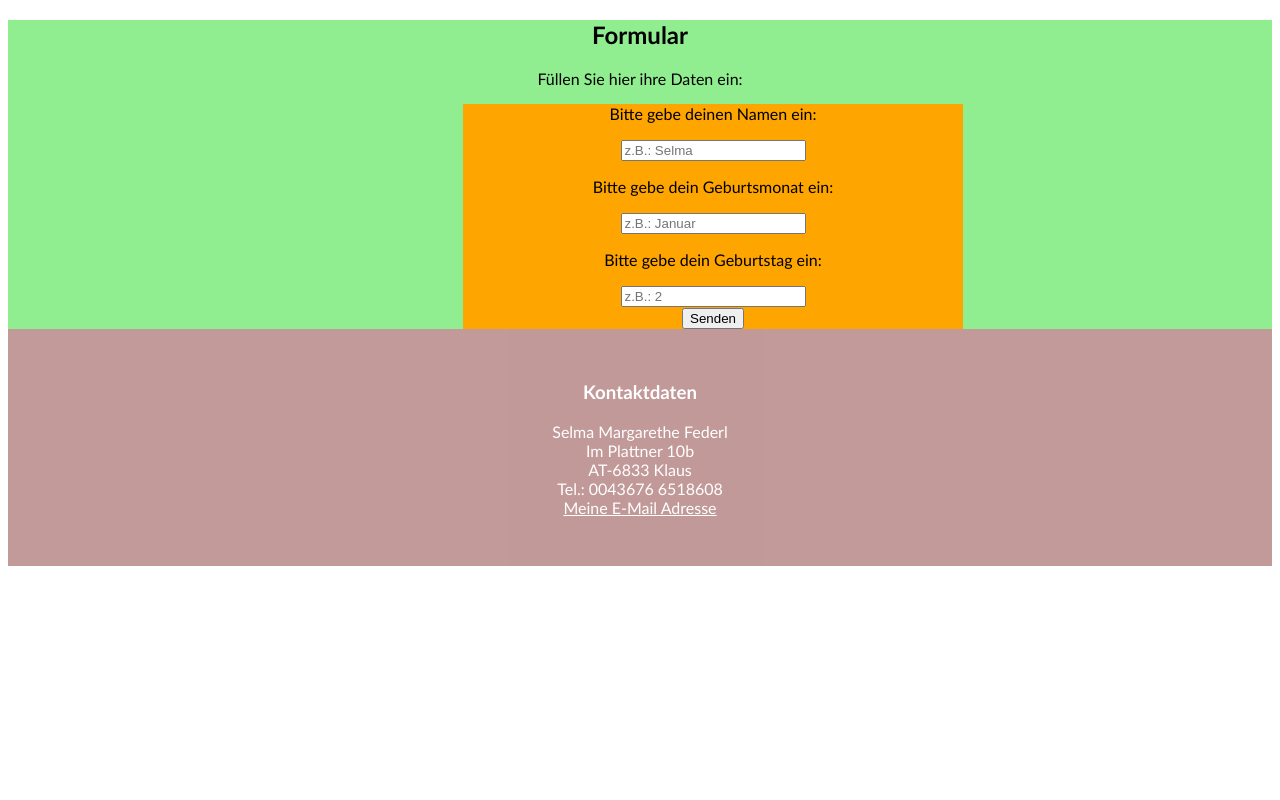
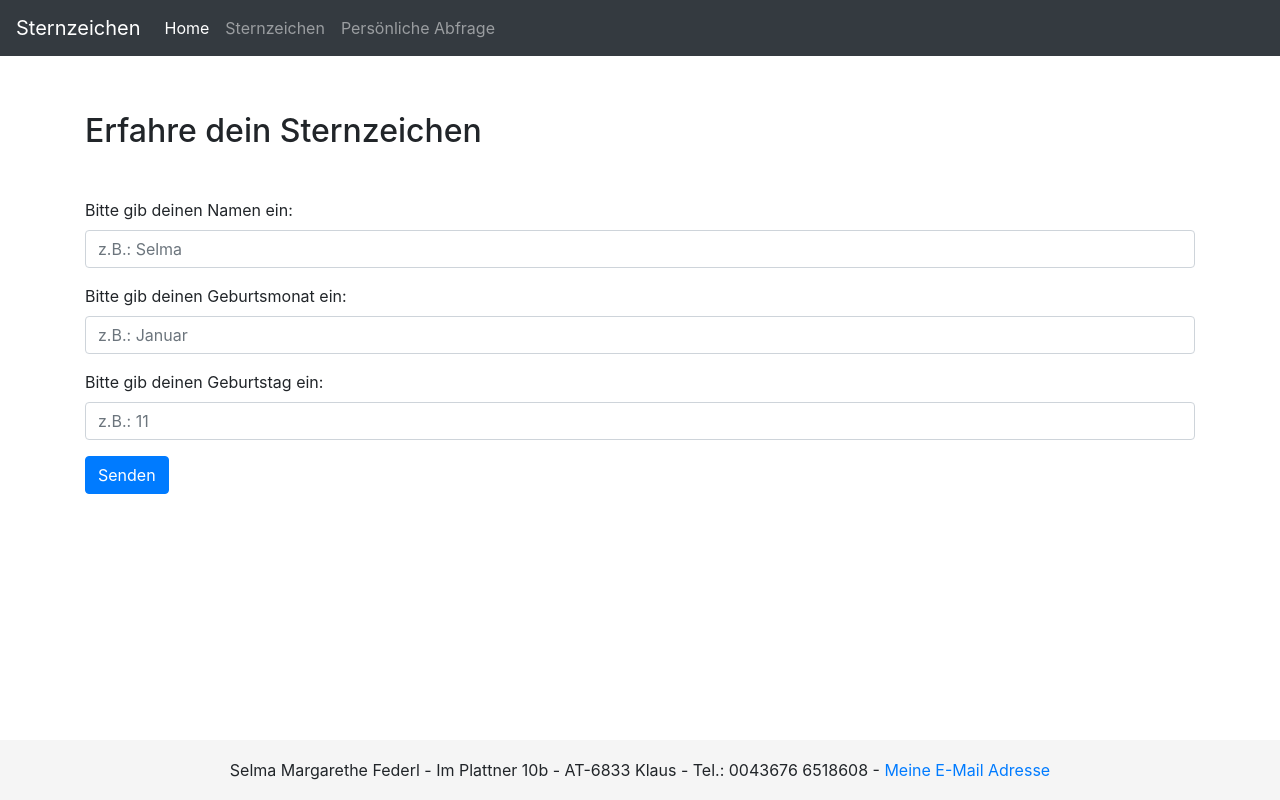
Before and after one commit to selmafederl/prog2, a Flask app: template demos/templates/formular.html in a window 1280 px wide. Run offline with Flask 2, Linux system fonts and the light colour scheme; the template is opened without the code that fills it, so the values that code supplies are empty; some libraries are stand-ins or nearby versions.

Commit message:
Stand 09.Mai, html Erweiterung und Verlinkungen und Berechnung des Sternzeichens

```diff
--- a/demos/static/main.css
+++ b/demos/static/main.css
@@ -1,59 +1,37 @@
-h1 {
-	font-size: 70pt
-}
-
-body {
-	font-family: calibri
-}
-
-.background {
-	width: 100%;
-	height: 100%;
-	padding-top:0pt;
+.pt-8 {
+  padding-top: 7rem;
 }
 
 
-.begruessung {
-	color: black;
-	text-align: center;
-	height: 250pt;
-	font-size: 20pt;
-	padding-left: 50pt;
-	padding-right: 50pt;
-	margin-top:0pt;
+html {
+  position: relative;
+  min-height: 100%;
+}
+body {
+  margin-bottom: 60px;
+}
+.footer {
+  position: absolute;
+  bottom: 0;
+  width: 100%;
+  height: 60px;
+  line-height: 60px;
+  background-color: #f5f5f5;
+}
 
 
+body {
+  padding-bottom: 80px;
 }
 
-.formularbox {
-	text-align: center;
-	background-color: lightgreen;
+.footer > .container {
+  padding-right: 15px;
+  padding-left: 15px;
+}
+.footer p {
+  margin-bottom: 0;
 }
 
-.formular {
-	background-color: orange;
-	width: 500px;
-	margin-left: 455px;
+code {
+  font-size: 80%;
 }
-
-footer {
-    margin-top: 0%;
-    margin-bottom: 0rem;
-    padding-bottom: 2.1rem;
-    padding-top: 2.1rem;
-    background-color: rosybrown;
-    opacity: 0.9;
-    color: white;
-}
-
-.kontaktdaten {
-    text-align:center;
-}
-
-.kontaktdaten a, .kontaktdaten h3 {
-    color: white;
-}
-
-.kontaktdaten a:hover {
-    color: dimgray!important;
-}
--- a/demos/templates/footer.html
+++ b/demos/templates/footer.html
@@ -1,15 +1,11 @@
+<!-- hier sollten noch zwei Links für den Footer rein aber auch nicht in Paket -->
 
 
-<!-- hier sollten noch zwei Links für den Footer rein aber auch nicht in Paket -->
-<footer class="fusszeile">
-    <div class="kontaktdaten">
-        <h3>Kontaktdaten</h3>
-        <p>Selma Margarethe Federl<br>
-        Im Plattner 10b<br>
-        AT-6833 Klaus<br>
-        Tel.: 0043676 6518608<br>
-        <a href="mailto:selma.federl@stud.htwchur.ch">Meine E-Mail Adresse</a><!-- footer email und tel --></p>
+<footer class="footer">
+    <div class="container">
+        <p class="text-center">Selma Margarethe Federl - Im Plattner 10b - AT-6833 Klaus - Tel.: 0043676 6518608 - <a href="mailto:selma.federl@stud.htwchur.ch">Meine E-Mail Adresse</a></p>
     </div>
 </footer>
-    </body>
+</body>
+
 </html>
--- a/demos/templates/formular.html
+++ b/demos/templates/formular.html
@@ -1,21 +1,51 @@
 {% include "header.html" %}
-	<body>
-		<div class="formularbox">
+<div class="main">
+  <div class="container">
+    <div class="row">
+      <div class="col-12">
+        <h2 class="mb-5">Erfahre dein Sternzeichen</h2>
 
-		<h2>Formular</h2>
+        <div class="formular">
+          <form method="POST">
+            <!-- Mit POST übermittelt man die Daten an das Flask -->
 
-	<p>Füllen Sie hier ihre Daten ein:</p>
-<div class="formular">
-	<form method="POST"> <!-- Mit POST übermittelt man die Daten an das Flask -->
-    		<p>Bitte gebe deinen Namen ein:</p>
-    		<input type="text" name="vorname" placeholder="z.B.: Selma"> <br> <!-- in der python datei habe ich eine route erstellt, welche nach dem Enter geöffnet wird mit der Ansprache des Namen - hier sollte dann das Ergebnis mit Sternzeichen stehen -->
-    		<p>Bitte gebe dein Geburtsmonat ein:</p>
-       		<input type="text" name="monat" placeholder="z.B.: Januar"><br>
-       		<p>Bitte gebe dein Geburtstag ein:</p>
-    		<input type="text" name="tag" placeholder="z.B.: 2"><br>
+            <div class="form-group">
+              <label for="vorname">Bitte gib deinen Namen ein:</label
+              ><input
+                class="form-control"
+                type="text"
+                name="vorname"
+                id="vorname"
+                placeholder="z.B.: Selma"
+              />
+            </div>
+            <div class="form-group">
+              <label for="monat">Bitte gib deinen Geburtsmonat ein:</label
+              ><input
+                class="form-control"
+                type="text"
+                name="monat"
+                id="monat"
+                placeholder="z.B.: Januar"
+              />
+            </div>
+            <div class="form-group">
+              <label for="tag">Bitte gib deinen Geburtstag ein:</label
+              ><input
+                class="form-control"
+                type="text"
+                name="tag"
+                id="tag"
+                placeholder="z.B.: 11"
+              />
+            </div>
+
             <!-- hier evtl. noch Abfrage des Partners -->
-    		<button type="submit">Senden</button>
-		</form>
-</div>
+            <button type="submit" class="btn btn-primary">Senden</button>
+          </form>
+        </div>
+      </div>
+    </div>
+  </div>
 </div>
 {% include "footer.html" %}
--- a/demos/templates/header.html
+++ b/demos/templates/header.html
@@ -1,9 +1,35 @@
 <!DOCTYPE html>
 <html lang="de">
+
 <head>
   <meta charset="utf-8">
   <title>Hello</title>
   <link rel="stylesheet" href="{{ url_for('static', filename='main.css') }}">
-       <!-- <link rel="stylesheet" href="{{url_for('static', filename='bootstrap/css/bootstrap.min.css') }}">-->
+  <link rel="stylesheet" href="https://stackpath.bootstrapcdn.com/bootstrap/4.1.3/css/bootstrap.min.css"
+    integrity="sha384-MCw98/SFnGE8fJT3GXwEOngsV7Zt27NXFoaoApmYm81iuXoPkFOJwJ8ERdknLPMO" crossorigin="anonymous">
+
   <!-- hier fehlt noch ein Link aber ich habe das nicht in meinem Bootstrap Paket??? -->
 </head>
+
+<body class="pt-8">
+  <nav class="navbar navbar-expand-md navbar-dark fixed-top bg-dark">
+    <a class="navbar-brand" href="#">Sternzeichen</a>
+    <button class="navbar-toggler" type="button" data-toggle="collapse" data-target="#navbarCollapse"
+      aria-controls="navbarCollapse" aria-expanded="false" aria-label="Toggle navigation">
+      <span class="navbar-toggler-icon"></span>
+    </button>
+    <div class="collapse navbar-collapse" id="navbarCollapse">
+      <ul class="navbar-nav mr-auto">
+        <li class="nav-item active">
+          <a class="nav-link" href="/">Home <span class="sr-only">(current)</span></a>
+        </li>
+        <li class="nav-item">
+          <a class="nav-link" href="{{ url_for('sternzeichen_seite')}}">Sternzeichen</a>
+        </li>
+        <li class="nav-item">
+          <a class="nav-link" href="{{ url_for('formular')}}">Persönliche Abfrage</a>
+        </li>
+      </ul>
+
+    </div>
+  </nav>
```
Also changed, not shown: demos/02_Jinja_Demo.py (+79 -10 lines), demos/templates/ergebnis.html (added, +27 -0 lines), demos/templates/feuerzeichen.html (+178 -33 lines), demos/templates/index.html (+14 -10 lines), demos/templates/sternzeichen.html (+22 -17 lines), demos/static/colorbackground.jpg (deleted), 2 other files. Lines whose indentation alone changed are shown as unchanged.
